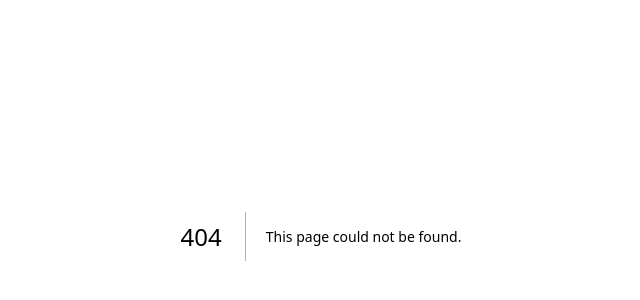
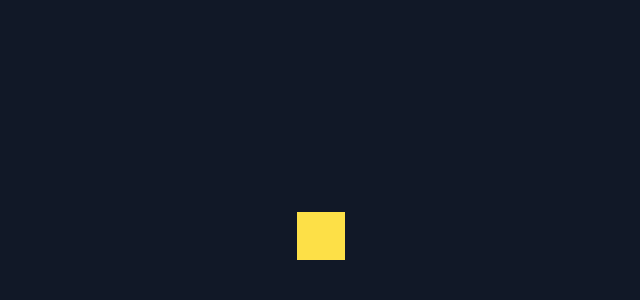
Before and after one commit to Ganthology/animations-on-the-web-exercise, a Next.js app: page /framer-intro/layout-animation in a window 1280 px wide. Before the commit this address had no page. Shown: the part 164-464 px from the top of the page, without its empty margins (319-959 px from the left). Built offline with nearby package versions, Linux system fonts and the light colour scheme.

Commit message:
feat: layout animation page

```diff
--- /dev/null
+++ b/app/framer-intro/layout-animation/page.tsx
@@ -0,0 +1,9 @@
+import { LayoutAnimationView } from "@/components/chapter-2/layout-animation-view"
+
+export default function LayoutAnimationPage() {
+  return (
+    <main className="grid h-screen w-screen place-items-center bg-gray-900">
+      <LayoutAnimationView />
+    </main>
+  )
+}
--- /dev/null
+++ b/components/chapter-2/layout-animation-view.tsx
@@ -0,0 +1,23 @@
+"use client"
+
+import { useState } from "react"
+import { motion } from "framer-motion"
+
+export const LayoutAnimationView = () => {
+  const [open, setOpen] = useState(false)
+
+  return (
+    <>
+      <motion.div
+        layout
+        onClick={() => setOpen((o) => !o)}
+        className="size-12 bg-yellow-300"
+        style={
+          open
+            ? { position: "fixed", inset: 0, width: "100%", height: "100%" }
+            : { height: 48, width: 48 }
+        }
+      />
+    </>
+  )
+}
```
